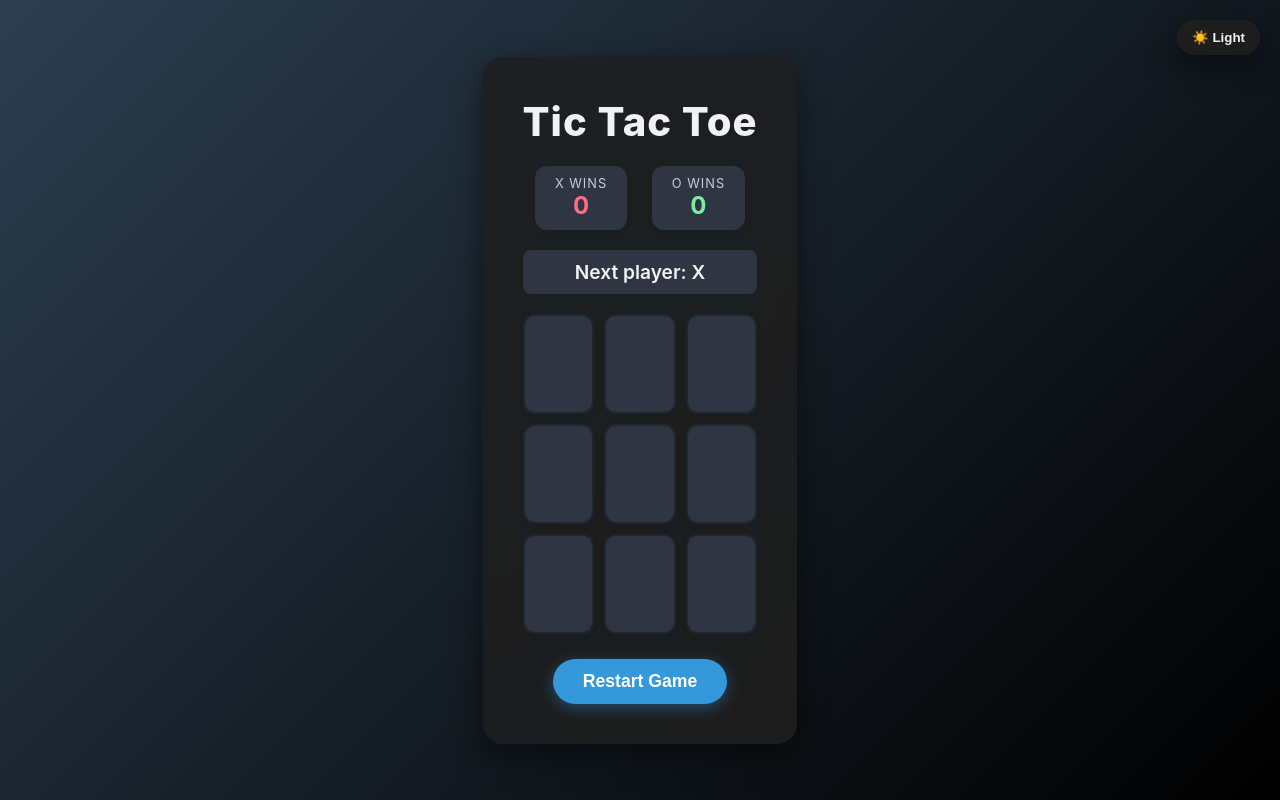
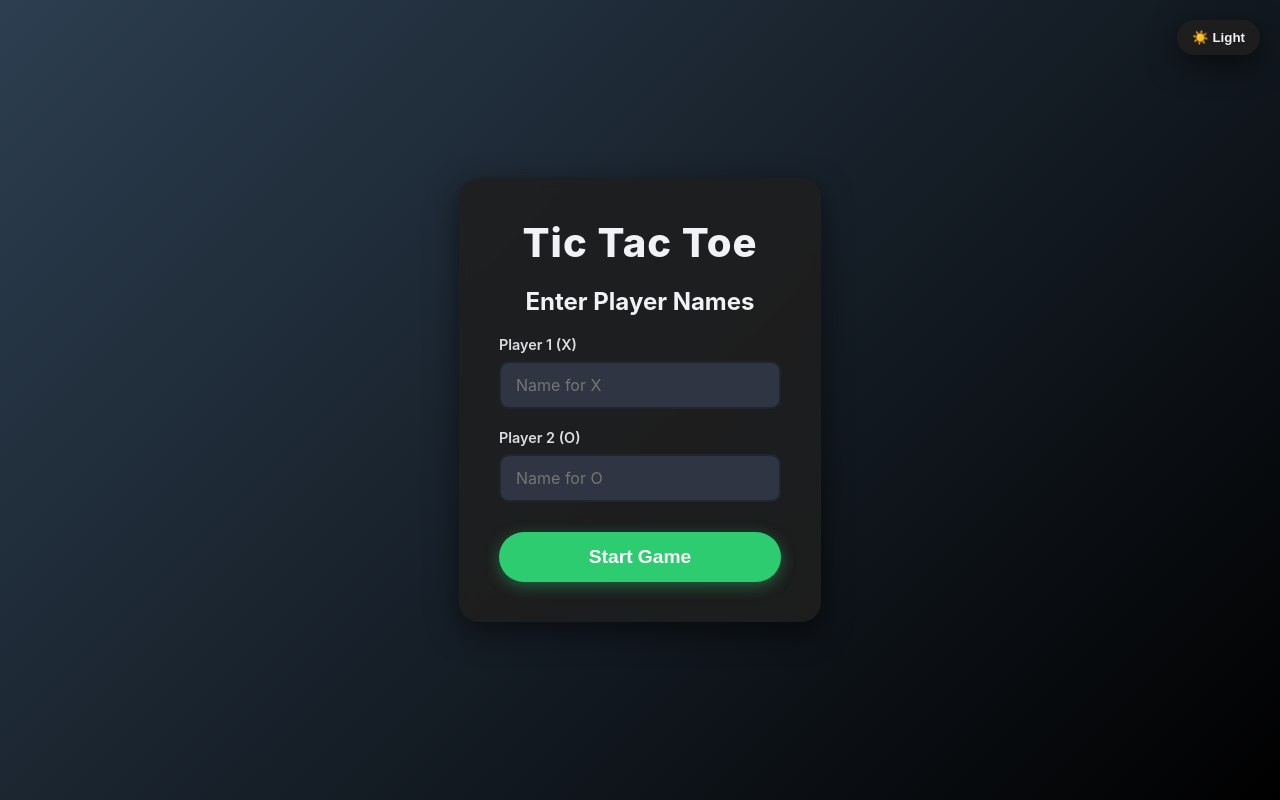
Before and after one commit to raja123singh/tic-tac-toe, a React app: page / in a window 1280 px wide. Built offline with nearby package versions, Linux system fonts and the light colour scheme; the HTML template or start-up script is replaced by a standard one.

Commit message:
feat: add player setup screen and custom names feature

```diff
--- a/src/App.jsx
+++ b/src/App.jsx
@@ -1,5 +1,6 @@
 import React, { useState, useEffect } from 'react';
 import Board from './components/Board';
+import PlayerSetup from './components/PlayerSetup';
 import { playClickSound, playWinSound } from './utils/audio';
 import './styles.css';
 
@@ -23,6 +24,10 @@ function App() {
   const [xIsNext, setXIsNext] = useState(true);
   const [scores, setScores] = useState({ X: 0, O: 0 });
   const [isDarkMode, setIsDarkMode] = useState(true);
+
+  const [gameStarted, setGameStarted] = useState(false);
+  const [player1Name, setPlayer1Name] = useState('Player 1');
+  const [player2Name, setPlayer2Name] = useState('Player 2');
 
   // Apply theme to body
   useEffect(() => {
@@ -56,13 +61,30 @@ function App() {
     setXIsNext(true);
   };
 
+  const handleStartGame = (p1, p2) => {
+    setPlayer1Name(p1);
+    setPlayer2Name(p2);
+    setGameStarted(true);
+  };
+
+  const handleExitGame = () => {
+    setGameStarted(false);
+    setSquares(Array(9).fill(null));
+    setXIsNext(true);
+    setScores({ X: 0, O: 0 });
+    setPlayer1Name('Player 1');
+    setPlayer2Name('Player 2');
+  };
+
   let status;
   if (winner) {
-    status = `Winner: ${winner}`;
+    const winnerName = winner === 'X' ? player1Name : player2Name;
+    status = `${winnerName} (${winner}) Wins 🎉`;
   } else if (isDraw) {
-    status = 'Draw!';
+    status = 'Match Draw!';
   } else {
-    status = `Next player: ${xIsNext ? 'X' : 'O'}`;
+    const currentPlayerName = xIsNext ? player1Name : player2Name;
+    status = `${currentPlayerName} (${xIsNext ? 'X' : 'O'})'s turn`;
   }
 
   return (
@@ -78,13 +100,17 @@ function App() {
       <div className="game-card">
         <h1 className="title">Tic Tac Toe</h1>
 
+        {!gameStarted ? (
+          <PlayerSetup onStart={handleStartGame} />
+        ) : (
+          <>
             <div className="scoreboard">
               <div className="score-badge x-score">
-            <span>X Wins</span>
+                <span>{player1Name} (X)</span>
                 <strong>{scores.X}</strong>
               </div>
               <div className="score-badge o-score">
-            <span>O Wins</span>
+                <span>{player2Name} (O)</span>
                 <strong>{scores.O}</strong>
               </div>
             </div>
@@ -95,9 +121,16 @@ function App() {
 
             <Board squares={squares} onClick={handleClick} />
 
+            <div className="action-buttons">
               <button className="reset-button" onClick={resetGame}>
                 Restart Game
               </button>
+              <button className="exit-button" onClick={handleExitGame}>
+                Exit Game
+              </button>
+            </div>
+          </>
+        )}
       </div>
     </div>
   );
--- /dev/null
+++ b/src/components/PlayerSetup.jsx
@@ -0,0 +1,50 @@
+import React, { useState } from 'react';
+
+const PlayerSetup = ({ onStart }) => {
+  const [player1, setPlayer1] = useState('');
+  const [player2, setPlayer2] = useState('');
+
+  const handleSubmit = (e) => {
+    e.preventDefault();
+    const p1 = player1.trim() || 'Player 1';
+    const p2 = player2.trim() || 'Player 2';
+    onStart(p1, p2);
+  };
+
+  return (
+    <div className="setup-container">
+      <h2 className="setup-title">Enter Player Names</h2>
+      <form onSubmit={handleSubmit} className="setup-form">
+        <div className="input-group">
+          <label htmlFor="player1">Player 1 (X)</label>
+          <input
+            id="player1"
+            type="text"
+            placeholder="Name for X"
+            value={player1}
+            onChange={(e) => setPlayer1(e.target.value)}
+            className="player-input x-input"
+            maxLength={15}
+          />
+        </div>
+        <div className="input-group">
+          <label htmlFor="player2">Player 2 (O)</label>
+          <input
+            id="player2"
+            type="text"
+            placeholder="Name for O"
+            value={player2}
+            onChange={(e) => setPlayer2(e.target.value)}
+            className="player-input o-input"
+            maxLength={15}
+          />
+        </div>
+        <button type="submit" className="start-button">
+          Start Game
+        </button>
+      </form>
+    </div>
+  );
+};
+
+export default PlayerSetup;
--- a/src/styles.css
+++ b/src/styles.css
@@ -200,3 +200,112 @@ body {
   .game-card { padding: 20px; }
   .title { font-size: 2rem; }
 }
+
+.action-buttons {
+  display: flex;
+  justify-content: center;
+  gap: 15px;
+  margin-top: 10px;
+}
+
+.exit-button {
+  background: #e74c3c;
+  color: white;
+  border: none;
+  padding: 12px 30px;
+  font-size: 1.1rem;
+  font-weight: bold;
+  border-radius: 25px;
+  cursor: pointer;
+  transition: all 0.3s;
+  box-shadow: 0 4px 15px rgba(231, 76, 60, 0.4);
+}
+
+.exit-button:hover {
+  background: #c0392b;
+  transform: translateY(-2px);
+  box-shadow: 0 6px 20px rgba(231, 76, 60, 0.6);
+}
+
+.setup-container {
+  display: flex;
+  flex-direction: column;
+  align-items: center;
+  width: 100%;
+}
+
+.setup-title {
+  margin-bottom: 20px;
+  font-size: 1.5rem;
+  color: var(--text-color);
+}
+
+.setup-form {
+  width: 100%;
+  display: flex;
+  flex-direction: column;
+  gap: 20px;
+}
+
+.input-group {
+  display: flex;
+  flex-direction: column;
+  text-align: left;
+  gap: 8px;
+}
+
+.input-group label {
+  font-weight: 600;
+  font-size: 0.9rem;
+  color: var(--text-color);
+  opacity: 0.9;
+}
+
+.player-input {
+  padding: 12px 15px;
+  border-radius: 10px;
+  border: 2px solid var(--square-border);
+  background: var(--square-bg);
+  color: var(--text-color);
+  font-size: 1rem;
+  transition: all 0.3s;
+  font-family: inherit;
+  width: 100%;
+}
+
+.player-input:focus {
+  outline: none;
+  border-color: #3498db;
+  box-shadow: 0 0 0 3px rgba(52, 152, 219, 0.2);
+}
+
+.x-input:focus {
+  border-color: var(--x-color);
+  box-shadow: 0 0 0 3px rgba(255, 71, 87, 0.2);
+}
+
+.o-input:focus {
+  border-color: var(--o-color);
+  box-shadow: 0 0 0 3px rgba(46, 213, 115, 0.2);
+}
+
+.start-button {
+  background: #2ecc71;
+  color: white;
+  border: none;
+  padding: 14px;
+  font-size: 1.2rem;
+  font-weight: bold;
+  border-radius: 25px;
+  cursor: pointer;
+  transition: all 0.3s;
+  margin-top: 10px;
+  box-shadow: 0 4px 15px rgba(46, 204, 113, 0.4);
+  width: 100%;
+}
+
+.start-button:hover {
+  background: #27ae60;
+  transform: translateY(-2px);
+  box-shadow: 0 6px 20px rgba(46, 204, 113, 0.6);
+}
```
Lines whose indentation alone changed are shown as unchanged.
